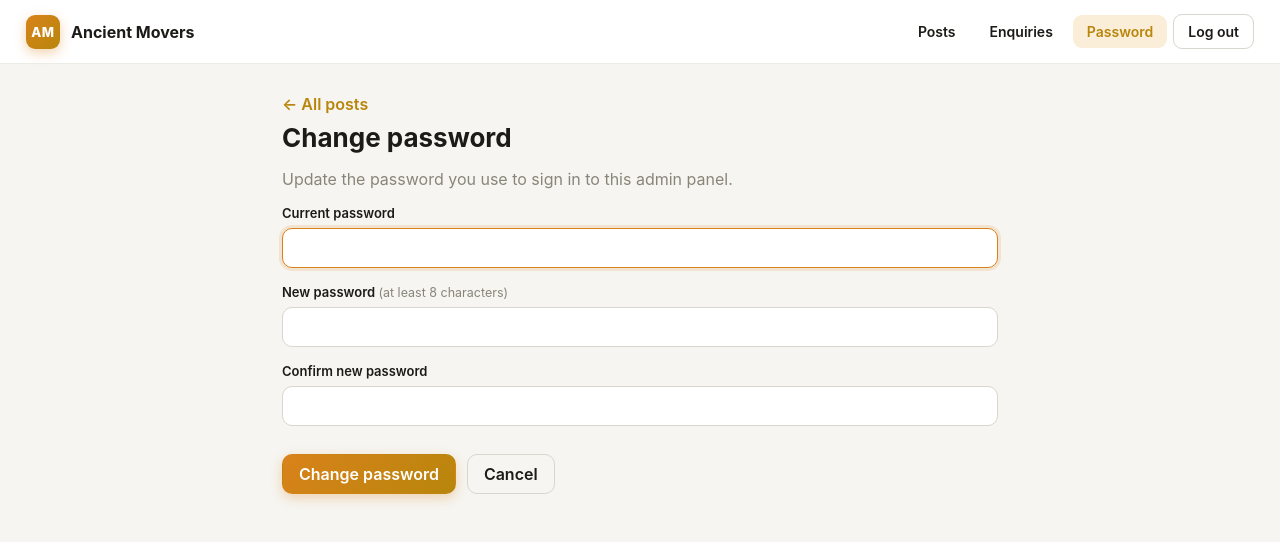
After one commit to codestroom/ancientmovers.com, a PHP site: page /backend/admin/password.php in a window 1280 px wide. The commit adds this page. Shown: the top 542 px of the page. Run offline with PHP 8.4, Linux system fonts and the light colour scheme; the visitor is signed in with stand-in values (Sample User, id 1).

Commit message:
feat: add change-password page to admin panel
New authenticated password.php lets the admin change their login
password from the panel. Verifies the current password, enforces an
8-char minimum and confirmation match, then persists the new bcrypt
hash by rewriting admin_pass_hash in config.php. Adds a "Password"
link to the admin top nav.

Co-Authored-By: Claude Opus 4.8 <noreply@anthropic.com>

```diff
--- a/backend/admin/edit.php
+++ b/backend/admin/edit.php
@@ -26,6 +26,7 @@ $content = $post ? (json_decode($post['content'], true) ?: []) : [];
   <nav class="topnav">
     <a href="index.php">Posts</a>
     <a href="enquiries.php">Enquiries</a>
+    <a href="password.php">Password</a>
     <a href="logout.php" class="btn ghost">Log out</a>
   </nav>
 </header>
--- a/backend/admin/enquiries.php
+++ b/backend/admin/enquiries.php
@@ -40,6 +40,7 @@ $rows = $stmt->fetchAll();
   <nav class="topnav">
     <a href="index.php">Posts</a>
     <a href="enquiries.php" class="active">Enquiries<?php if ($unread): ?> <span class="badge"><?= $unread ?></span><?php endif; ?></a>
+    <a href="password.php">Password</a>
     <a href="logout.php" class="btn ghost">Log out</a>
   </nav>
 </header>
--- a/backend/admin/index.php
+++ b/backend/admin/index.php
@@ -29,6 +29,7 @@ $flash = $_GET['msg'] ?? '';
   <nav class="topnav">
     <a href="index.php" class="active">Posts</a>
     <a href="enquiries.php">Enquiries<?php if ($unread): ?> <span class="badge"><?= $unread ?></span><?php endif; ?></a>
+    <a href="password.php">Password</a>
     <a href="logout.php" class="btn ghost">Log out</a>
   </nav>
 </header>
--- /dev/null
+++ b/backend/admin/password.php
@@ -0,0 +1,94 @@
+<?php
+require __DIR__ . '/auth.php';
+
+$cfg   = am_config();
+$error = '';
+$ok    = '';
+
+if (($_SERVER['REQUEST_METHOD'] ?? '') === 'POST') {
+  check_csrf();
+  $current = $_POST['current'] ?? '';
+  $new     = $_POST['new'] ?? '';
+  $confirm = $_POST['confirm'] ?? '';
+
+  if (!password_verify($current, $cfg['admin_pass_hash'])) {
+    $error = 'Current password is incorrect.';
+  } elseif (strlen($new) < 8) {
+    $error = 'New password must be at least 8 characters.';
+  } elseif ($new !== $confirm) {
+    $error = 'New password and confirmation do not match.';
+  } elseif ($new === $current) {
+    $error = 'New password must be different from the current one.';
+  } else {
+    // Persist the new hash by rewriting the admin_pass_hash line in config.php.
+    $hash = password_hash($new, PASSWORD_DEFAULT);
+    $path = __DIR__ . '/../config.php';
+    $src  = @file_get_contents($path);
+    if ($src === false) {
+      $error = 'Could not read config.php.';
+    } else {
+      // Bcrypt hashes never contain a single quote, so embedding is safe.
+      $updated = preg_replace_callback(
+        "/('admin_pass_hash'\s*=>\s*')[^']*(')/",
+        fn($m) => $m[1] . $hash . $m[2],
+        $src, 1, $count
+      );
+      if (!$count) {
+        $error = 'Could not find admin_pass_hash in config.php to update.';
+      } elseif (@file_put_contents($path, $updated, LOCK_EX) === false) {
+        $error = 'Could not write config.php. Make sure the file is writable on the server.';
+      } else {
+        $ok = 'Password changed. Use your new password next time you log in.';
+      }
+    }
+  }
+}
+?><!doctype html>
+<html lang="en">
+<head>
+<meta charset="utf-8">
+<meta name="viewport" content="width=device-width, initial-scale=1">
+<title>Change password — Ancient Movers Admin</title>
+<link rel="stylesheet" href="admin.css">
+</head>
+<body>
+<header class="topbar">
+  <div class="brand"><span class="brand-mark">AM</span> Ancient Movers</div>
+  <nav class="topnav">
+    <a href="index.php">Posts</a>
+    <a href="enquiries.php">Enquiries</a>
+    <a href="password.php" class="active">Password</a>
+    <a href="logout.php" class="btn ghost">Log out</a>
+  </nav>
+</header>
+<main class="wrap narrow">
+  <a href="index.php" class="back-link">← All posts</a>
+  <h1>Change password</h1>
+  <p class="muted">Update the password you use to sign in to this admin panel.</p>
+
+  <?php if ($error): ?><div class="alert"><?= h($error) ?></div><?php endif; ?>
+  <?php if ($ok): ?><div class="alert ok"><?= h($ok) ?></div><?php endif; ?>
+
+  <form method="post" autocomplete="off">
+    <input type="hidden" name="csrf" value="<?= h(csrf_token()) ?>">
+
+    <label>Current password
+      <input name="current" type="password" required autofocus>
+    </label>
+
+    <label>New password <span class="muted small">(at least 8 characters)</span>
+      <input name="new" type="password" required minlength="8">
+    </label>
+
+    <label>Confirm new password
+      <input name="confirm" type="password" required minlength="8">
+    </label>
+
+    <div class="actions">
+      <button type="submit" class="btn primary">Change password</button>
+      <a href="index.php" class="btn ghost">Cancel</a>
+    </div>
+  </form>
+</main>
+</body>
+</html>
```
